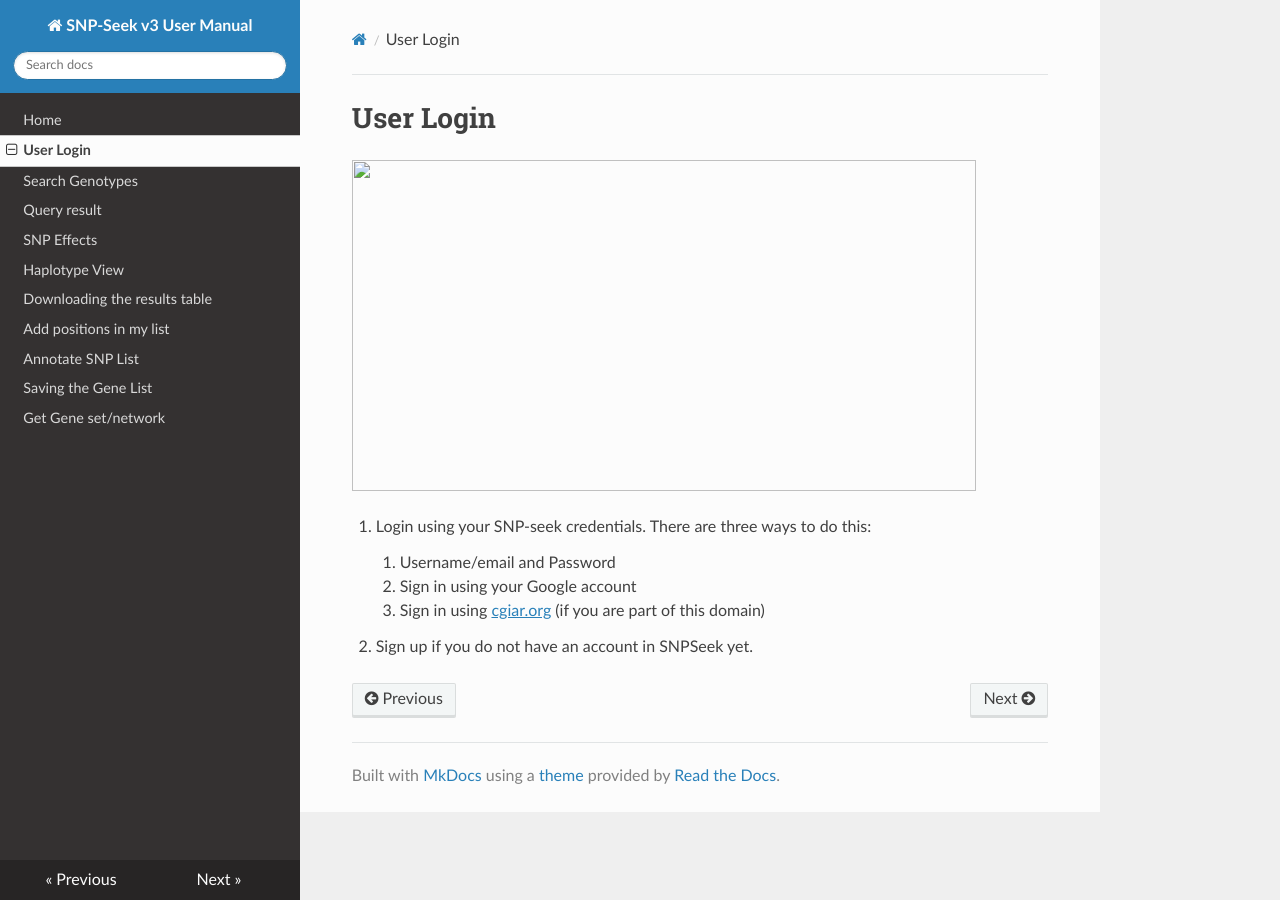
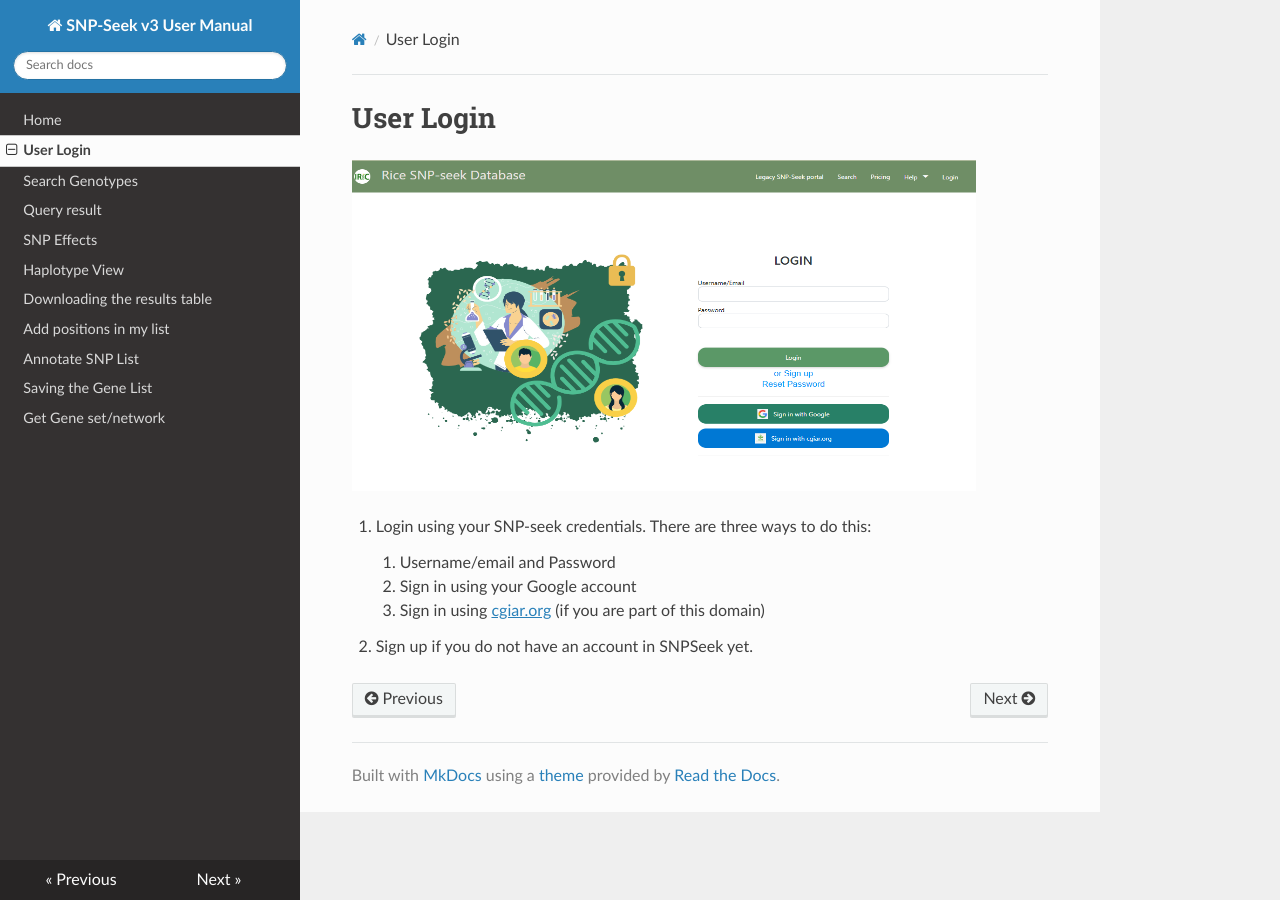
Before and after one commit to jdetras/SNP-Seekv3-Manual, an MkDocs documentation site: the page built from docs/user_login.md, in a window 1280 px wide. Built offline with MkDocs 1.6.1, drawn with Linux system fonts in a browser that asks for light colours; nearby versions of some CDN libraries.

Commit message:
Update user_login.md

```diff
--- a/docs/user_login.md
+++ b/docs/user_login.md
@@ -1,6 +1,6 @@
 # User Login
 
-<img src="user_login/img/image1.png"
+<img src="/img/image1.png"
 style="width:6.5in;height:3.4526in" />
 
 1.  Login using your SNP-seek credentials. There are three ways to do
```
